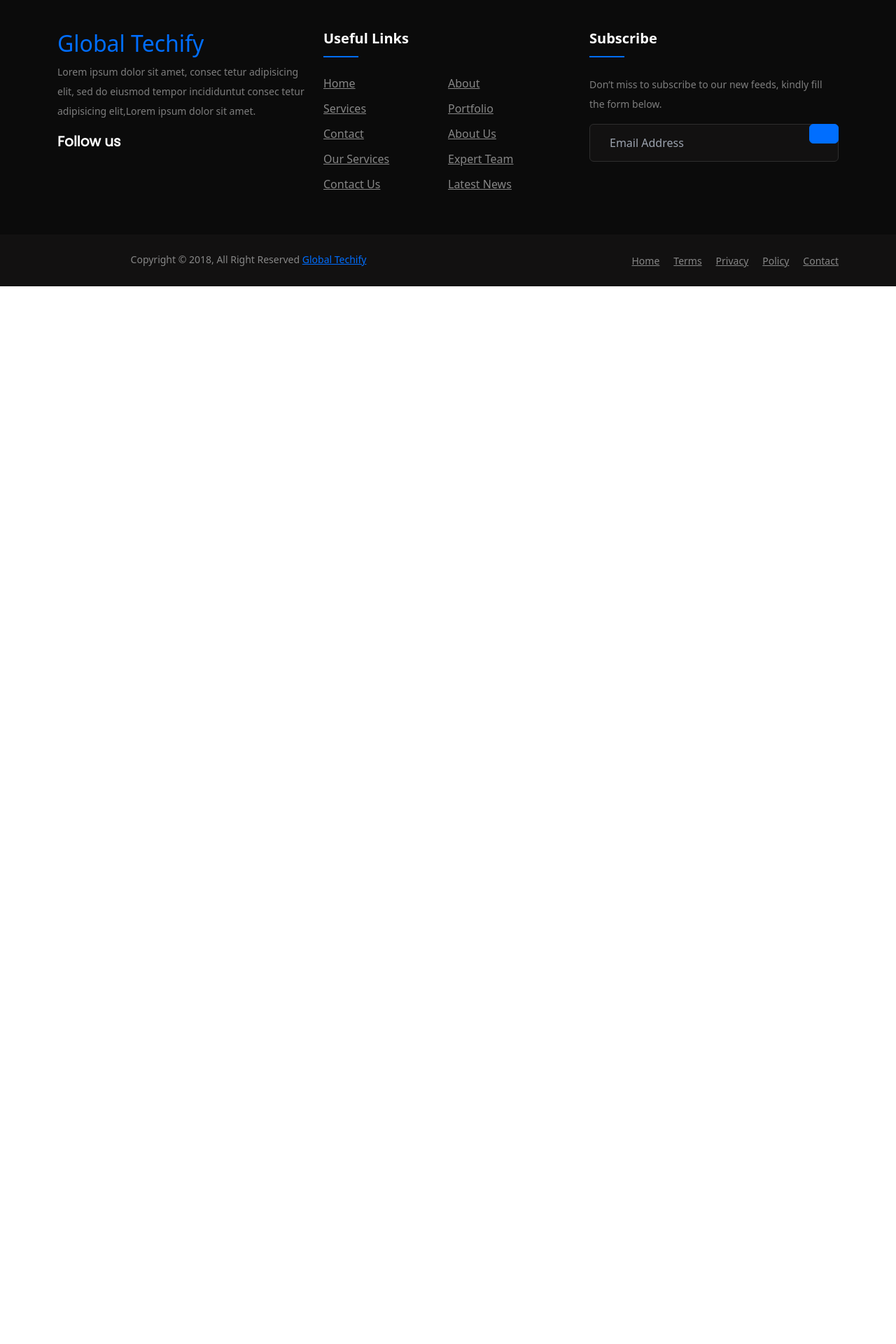
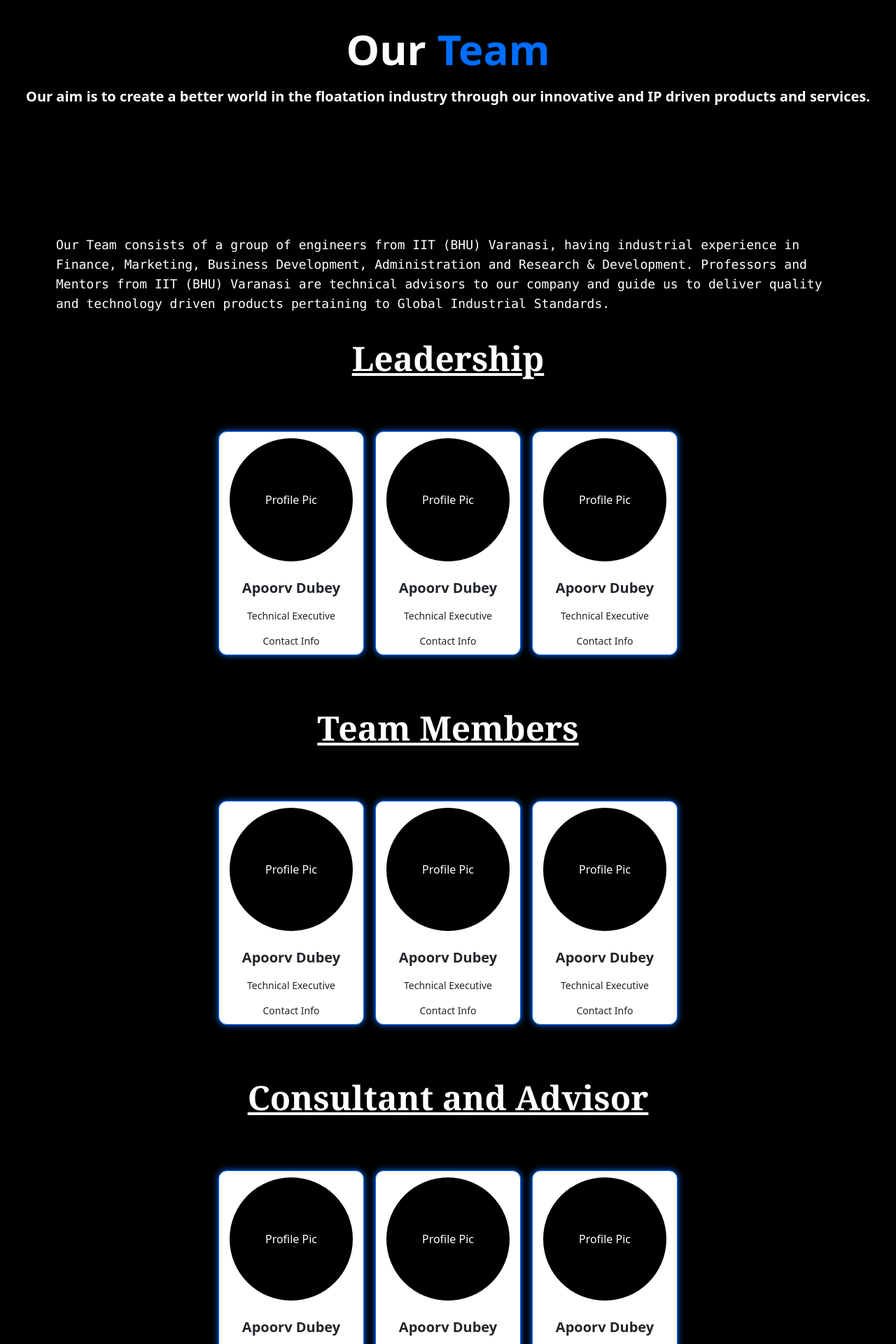
Before and after one commit to wiz-abhishek/Global-Techify, a React (Create React App) app: page /ourteam in a window 1280 px wide. Shown: the part 200-2120 px from the top of the page at 70% size. Before the commit the page ends 800 px from the top, so only its background shows below. Built offline with nearby package versions, Linux system fonts and the light colour scheme.

Commit message:
[ADDED]OurTeam Page

```diff
--- a/src/components/Footer/Footer.js
+++ b/src/components/Footer/Footer.js
@@ -71,7 +71,7 @@ function Footer(){
                                 <li><a href="#">Contact</a></li>
                                 <li><a href="#">About us</a></li>
                                 <li><a href="#">Our Services</a></li>
-                                <li><a href="#">Expert Team</a></li>
+                                <li><a href="/ourteam">Expert Team</a></li>
                                 <li><a href="#">Contact us</a></li>
                                 <li><a href="#">Latest News</a></li>
                             </ul>
--- /dev/null
+++ b/src/components/OurTeam/OurTeam.js
@@ -0,0 +1,44 @@
+import React from 'react'
+import TeamMemberCard from './TeamMemberCard'
+
+function OurTeam() {
+  return (
+    <div>
+      <div className='h-[50vh] w-[100%] bg-black gap-4 flex flex-col justify-center items-center  '>
+    <div className='text-6xl font-bold'> <span className=' text-white'>   Our</span><span className=' text-[#006eff]'> Team</span></div>
+    <div className='text-xl font-semibold text-center text-white'>Our aim is to create a better world in the floatation industry through our innovative and IP driven products and services.</div>
+      </div>
+      <div className='px-20 py-10 font-mono bg-black text-white font-normal text-lg '>Our Team consists of a group of engineers from IIT (BHU) Varanasi, having industrial experience in Finance, Marketing, Business Development, Administration and Research & Development. Professors and Mentors from IIT (BHU) Varanasi are technical advisors to our company and guide us to deliver quality and technology driven products pertaining to Global Industrial Standards.</div>
+
+        <div className='bg-black'>
+            <div className= ' w-[100%] flex justify-center items-center text-white font-semibold font-serif text-5xl underline' >Leadership</div>
+         <div className='p-20 flex flex-wrap justify-center items-center gap-3'>
+               <TeamMemberCard name="Apoorv Dubey" position="Technical Executive" />
+               <TeamMemberCard name="Apoorv Dubey" position="Technical Executive" />
+               <TeamMemberCard name="Apoorv Dubey" position="Technical Executive" />
+               </div>
+        </div>
+        <div className='bg-black'>
+            <div className= ' w-[100%] flex flex-wrap justify-center items-center text-white font-semibold font-serif text-5xl underline' >Team Members</div>
+         <div className='p-20 flex flex-wrap justify-center items-center gap-3'>
+               <TeamMemberCard name="Apoorv Dubey" position="Technical Executive" />
+               <TeamMemberCard name="Apoorv Dubey" position="Technical Executive" />
+               <TeamMemberCard name="Apoorv Dubey" position="Technical Executive" />
+               </div>
+        </div>
+        <div className='bg-black'>
+            <div className= ' w-[100%] flex justify-center items-center text-white font-semibold font-serif text-5xl underline' >Consultant and Advisor</div>
+         <div className='p-20 flex flex-wrap justify-center items-center gap-3'>
+               <TeamMemberCard name="Apoorv Dubey" position="Technical Executive" />
+               <TeamMemberCard name="Apoorv Dubey" position="Technical Executive" />
+               <TeamMemberCard name="Apoorv Dubey" position="Technical Executive" />
+               </div>
+        </div>
+
+
+
+    </div>
+  )
+}
+
+export default OurTeam
--- /dev/null
+++ b/src/components/OurTeam/TeamMemberCard.js
@@ -0,0 +1,14 @@
+import React from 'react'
+
+function TeamMemberCard(props) {
+  return (
+    <div className='h-[20rem]  hover:scale-[1.02] duration-300 p-1 gap-3 w-[13rem] flex justify-center items-center flex-col bg-white rounded-xl ' style={{border:"1px solid #006eff",boxShadow:"0px 0px 10px #006eff " }} >
+      <div className=' w-[98%] h-[11rem] mb-2 flex justify-center items-center'> <div className=' h-[11rem] w-[11rem] flex justify-center items-center rounded-full text-white bg-black'>Profile Pic</div></div>
+      <div className=' text-xl font-semibold '>{props.name}</div>
+      <div className=' text-sm '>{props.position}</div>
+      <div className='text-sm  '>Contact Info</div>
+    </div>
+  )
+}
+
+export default TeamMemberCard
--- a/src/components/Page.js
+++ b/src/components/Page.js
@@ -6,6 +6,7 @@ import { Routes, Route } from 'react-router-dom';
 import Mentors from './Mentors/Mentors';
 import MentorInfo from './MentorInfo/MentorInfo';
 import Mentorform from './Become_A_Mentor/mentorform'
+import OurTeam from './OurTeam/OurTeam';
 function Page() {
   return (
     <Routes>
@@ -14,6 +15,7 @@ function Page() {
       <Route path="/mentors" element={<Mentors />} />
       <Route path="/mentorInfo" element={<MentorInfo />} />
       <Route path="/mentorform" element={<Mentorform />} />
+      <Route path="/ourteam" element={<OurTeam />} />
     </Routes>
   );
 }
```
